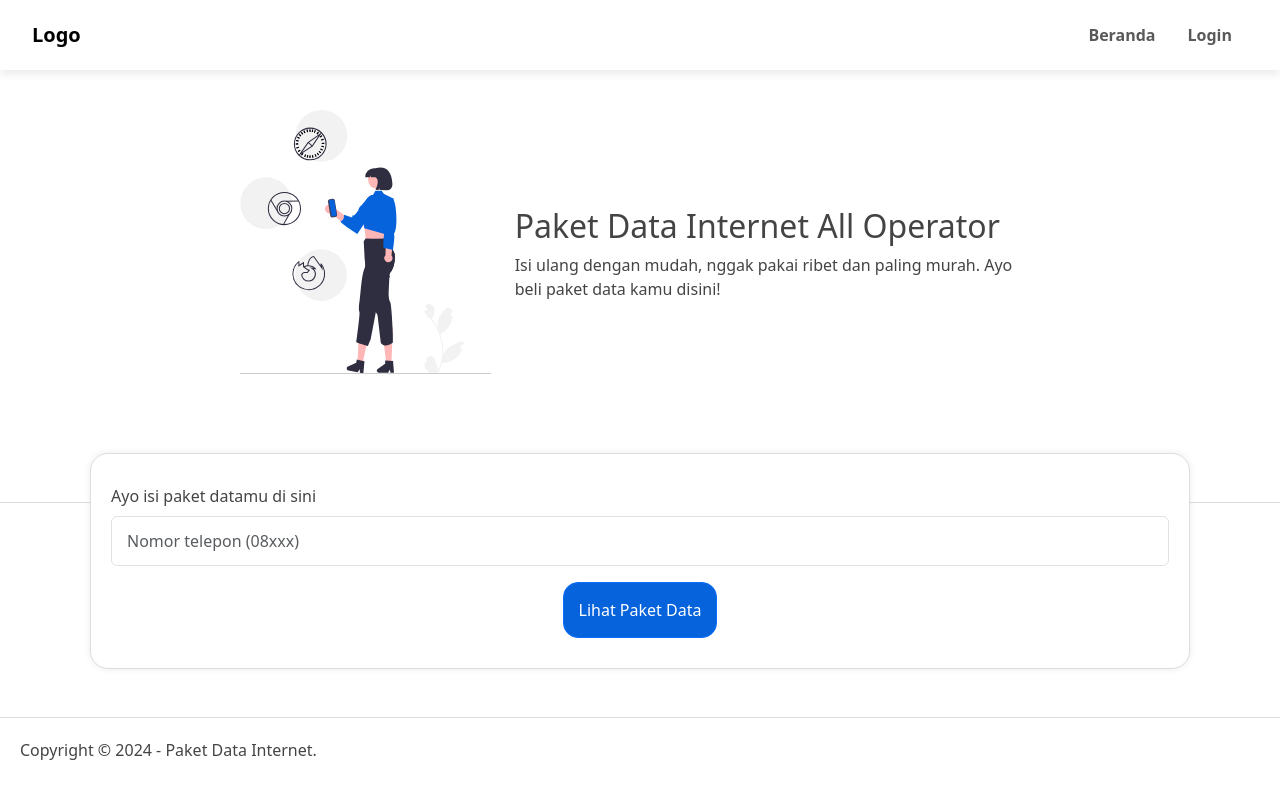
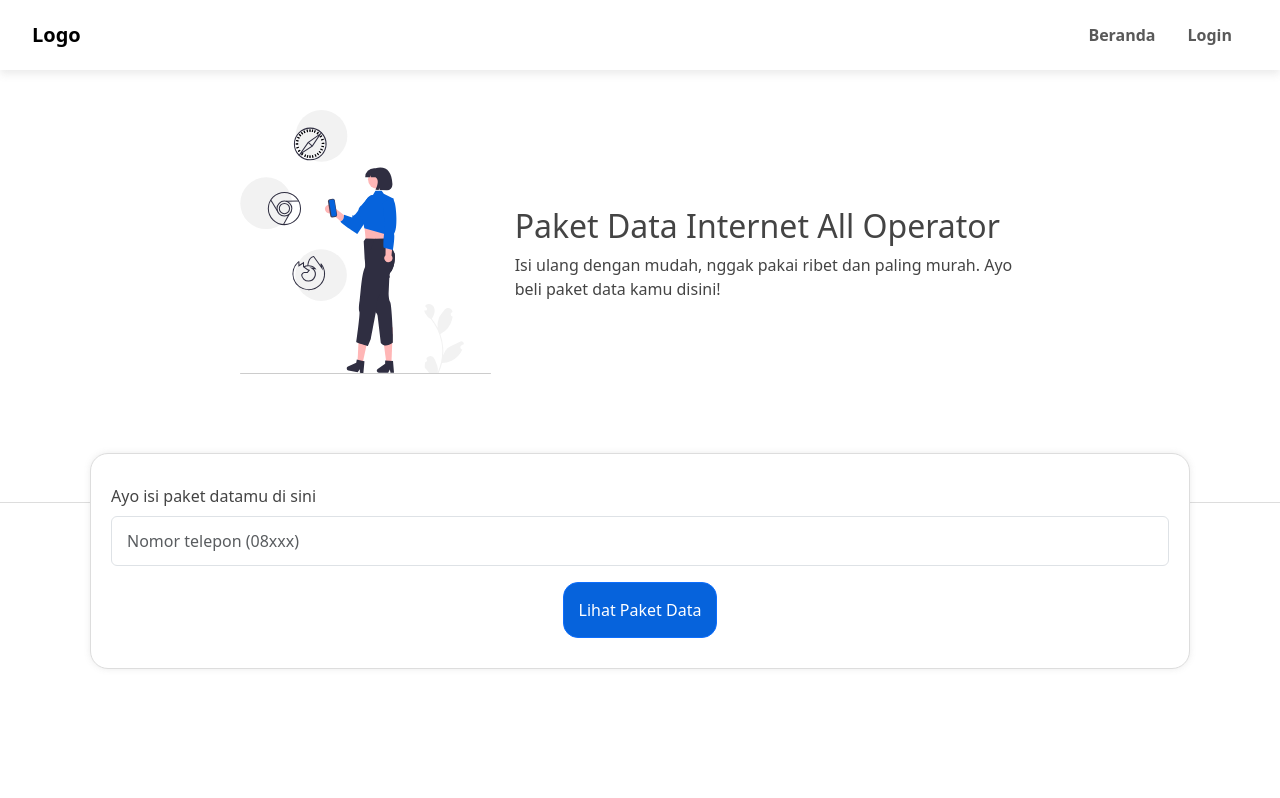
Before and after one commit to andspdev/dnet_frontend, a React (Create React App) app in the folder frontend/: page / in a window 1280 px wide. Built offline with nearby package versions, Linux system fonts and the light colour scheme.

Commit message:
Hapus footer

```diff
--- a/frontend/src/components/includes/Footer.js
+++ /dev/null
@@ -1,12 +0,0 @@
-const Footer = () =>
-{
-    return(
-        <>
-            <div className='footer mt-5'>
-                Copyright &copy; 2024 - Paket Data Internet.
-            </div>
-        </>
-    )
-}
-
-export default Footer
--- a/frontend/src/components/pages/DetailPaket.js
+++ b/frontend/src/components/pages/DetailPaket.js
@@ -6,7 +6,6 @@ import { formatUang, getCookie } from "../includes/Functions";
 
 import { Header } from "../includes/Header";
 import { Link, useLocation, useNavigate, useParams } from 'react-router-dom'
-import Footer from "../includes/Footer";
 import ItemTerakhir from "../includes/ItemTerakhir";
 
 
@@ -110,7 +109,6 @@ const DetailPaket = () =>
                         </div>
                     </div>
 
-                    <Footer/>
                     <ItemTerakhir />
                 </>
             )}
--- a/frontend/src/components/pages/Home.js
+++ b/frontend/src/components/pages/Home.js
@@ -5,7 +5,6 @@ import ImageLoader from '../../assets/images/loader.svg'
 import { nomorHPOperator, formatUang } from '../includes/Functions'
 import { Context } from "../includes/GlobalState";
 import axios from 'axios'
-import Footer from "../includes/Footer";
 import { Link } from "react-router-dom";
 import ItemTerakhir from "../includes/ItemTerakhir";
 
@@ -175,7 +174,6 @@ class Home extends Component
                     </div>
                 </div>
 
-                <Footer />
                 <ItemTerakhir />
             </>
         )
--- a/frontend/src/components/pages/LihatTransaksi.js
+++ b/frontend/src/components/pages/LihatTransaksi.js
@@ -7,7 +7,6 @@ import { getCookie, getCurrentDateTime } from "../includes/Functions"
 import { Header } from '../includes/Header'
 import { Link } from "react-router-dom"
 
-// import 'bootstrap/dist/js/bootstrap.bundle.min';
 import * as bootstrap from 'bootstrap'
 
 
--- a/frontend/src/components/pages/TransaksiSaya.js
+++ b/frontend/src/components/pages/TransaksiSaya.js
@@ -1,5 +1,4 @@
 import { Header } from '../includes/Header'
-import Footer from '../includes/Footer'
 import { useContext, useEffect, useState } from 'react'
 import { Context } from "../includes/GlobalState";
 import { getCookie } from '../includes/Functions';
@@ -167,10 +166,6 @@ const TransaksiSaya = () =>
                 </div>
             </div>
 
-            {stateLocal.data_transaksi.length > 20 ? (
-                <Footer/>
-            ) : ''}
-
             <ItemTerakhir/>
         </>
     )
```
